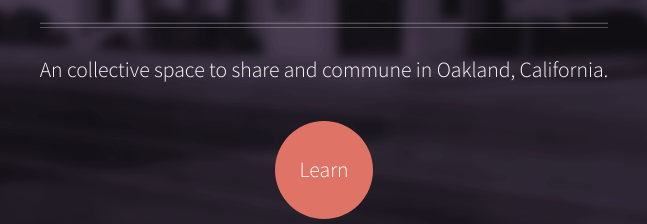
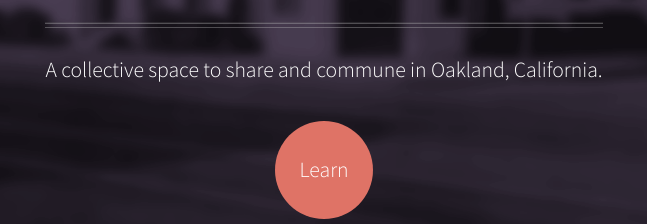
Before and after one commit to omnicommons/omnicommons.org, a plain HTML site: page index.html in a window 1280 px wide. Shown: the part 367-591 px from the top of the page, 316-963 px from the left. Drawn offline with Linux system fonts and the light colour scheme.

Commit message:
major grammar

```diff
--- a/index.html
+++ b/index.html
@@ -36,7 +36,7 @@
 						<header>
 							<h1><a href="#" id="logo">Omni Commons</a></h1>
 							<hr />
-							<span class="byline">An collective space to share and commune in Oakland, California.</span>
+							<span class="byline">A collective space to share and commune in Oakland, California.</span>
 						</header>
 						<footer>
 							<a href="#banner" class="button circled scrolly">Learn</a>
```
